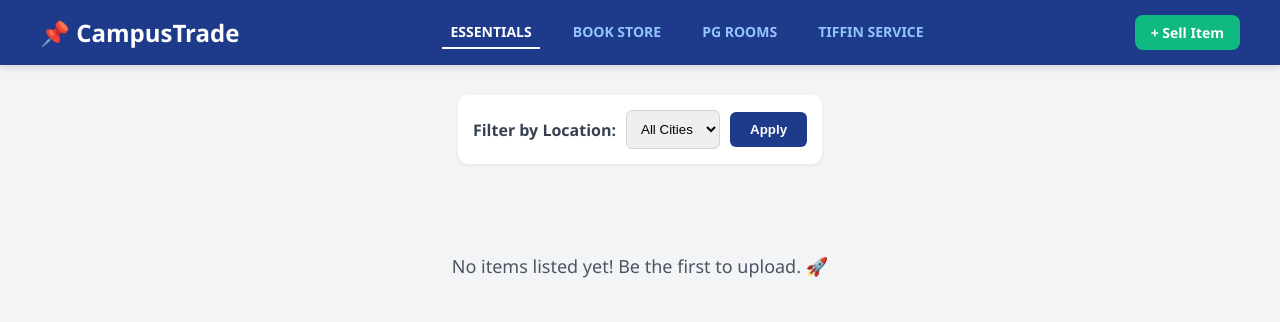
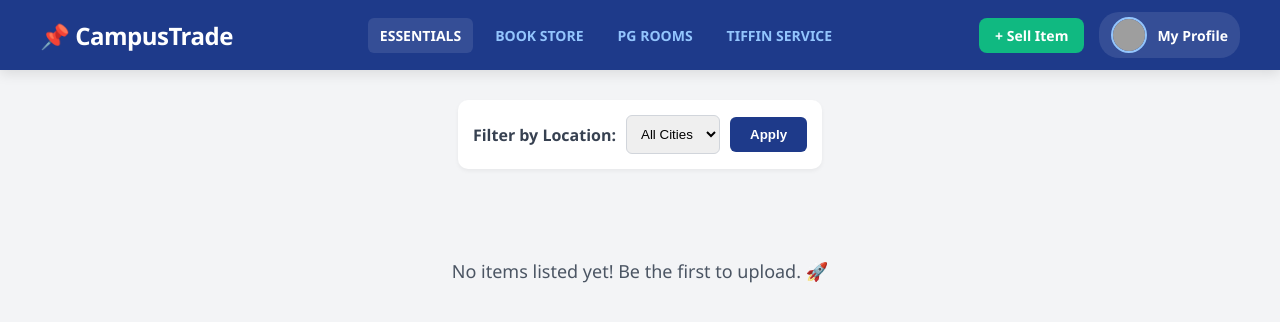
Before and after one commit to priyanshu1815/CampusTrade, a Flask app: page / in a window 1280 px wide. Shown: the top 322 px of the page. Run offline with Flask 3, Linux system fonts and the light colour scheme; the visitor is signed in with stand-in values (Sample User, id 1); data comes from the database, SQL or seed files in the repository; data that the repository does not hold is empty; grey boxes are pictures that could not be loaded.

Commit message:
Update index.html

```diff
--- a/templates/index.html
+++ b/templates/index.html
@@ -6,55 +6,68 @@
     <title>CampusTrade - Essentials</title>
     <style>
         body {
-            font-family: 'Segoe UI', sans-serif;
+            font-family: 'Segoe UI', system-ui, -apple-system, sans-serif;
             background-color: #f3f4f6;
             margin: 0;
             padding: 0;
         }
 
-        /* Responsive Navbar Container */
+        /* Premium & Professional Navbar */
         .navbar {
             background: #1e3a8a;
-            padding: 15px 20px;
+            padding: 12px 24px;
             display: flex;
             flex-direction: column;
             align-items: center;
             gap: 15px;
-            box-shadow: 0 4px 6px rgba(0, 0, 0, 0.1);
+            box-shadow: 0 4px 12px rgba(0, 0, 0, 0.1);
+        }
+
+        .nav-left {
+            display: flex;
+            align-items: center;
         }
 
         .nav-title {
             color: white;
             font-size: 24px;
-            font-weight: bold;
+            font-weight: 800;
             margin: 0;
-            text-align: center;
+            letter-spacing: -0.5px;
         }
 
-        /* Links block supporting wrapping on smaller screens */
+        /* Center Menu Links */
         .nav-links {
             display: flex;
             flex-wrap: wrap;
             justify-content: center;
             gap: 12px;
-            width: 100%;
         }
 
         .nav-links a {
             color: #93c5fd;
             text-decoration: none;
             font-weight: 600;
-            font-size: 13px;
+            font-size: 14px;
             text-transform: uppercase;
-            padding: 6px 8px;
-            transition: color 0.2s;
+            padding: 8px 12px;
+            border-radius: 6px;
+            transition: all 0.2s ease;
         }
 
         .nav-links a:hover, .nav-links a.active {
             color: white;
-            border-bottom: 2px solid white;
+            background: rgba(255, 255, 255, 0.1);
         }
 
+        /* Right Side: User Profile & Auth Section */
+        .nav-right {
+            display: flex;
+            align-items: center;
+            gap: 15px;
+        }
+
+        /* Sell Button */
         .btn-sell {
             background-color: #10b981;
             color: white;
@@ -62,9 +75,8 @@
             border-radius: 8px;
             text-decoration: none;
             font-weight: bold;
-            font-size: 13px;
+            font-size: 14px;
             transition: background 0.2s;
-            text-align: center;
             white-space: nowrap;
         }
 
@@ -72,7 +84,74 @@
             background-color: #059669;
         }
 
-        /* Main Content Section */
+        /* Sign In / Sign Up Buttons */
+        .auth-buttons {
+            display: flex;
+            align-items: center;
+            gap: 10px;
+        }
+
+        .btn-login {
+            color: white;
+            text-decoration: none;
+            font-weight: 600;
+            font-size: 14px;
+            padding: 8px 16px;
+            border-radius: 6px;
+            transition: background 0.2s;
+        }
+
+        .btn-login:hover {
+            background: rgba(255, 255, 255, 0.1);
+        }
+
+        .btn-register {
+            background: white;
+            color: #1e3a8a;
+            text-decoration: none;
+            font-weight: 700;
+            font-size: 14px;
+            padding: 8px 16px;
+            border-radius: 6px;
+            box-shadow: 0 2px 4px rgba(0,0,0,0.1);
+            transition: all 0.2s;
+        }
+
+        .btn-register:hover {
+            background: #f3f4f6;
+        }
+
+        /* User Profile Avatar Style */
+        .user-profile-nav {
+            display: flex;
+            align-items: center;
+            gap: 10px;
+            text-decoration: none;
+            background: rgba(255, 255, 255, 0.1);
+            padding: 5px 12px;
+            border-radius: 20px;
+            transition: background 0.2s;
+        }
+
+        .user-profile-nav:hover {
+            background: rgba(255, 255, 255, 0.2);
+        }
+
+        .user-avatar {
+            width: 32px;
+            height: 32px;
+            border-radius: 50%;
+            object-fit: cover;
+            border: 2px solid #93c5fd;
+        }
+
+        .user-name {
+            color: white;
+            font-weight: 600;
+            font-size: 14px;
+        }
+
+        /* Main Content Container */
         .container {
             max-width: 1200px;
             margin: 30px auto;
@@ -117,25 +196,16 @@
             font-weight: 500;
         }
 
-        /* Desktop layout (Laptop par automatic side-by-side ho jayega) */
-        @media (min-width: 768px) {
+        /* Desktop Layout - Side-by-Side Magic */
+        @media (min-width: 992px) {
             .navbar {
                 flex-direction: row;
                 justify-content: space-between;
-                padding: 15px 40px;
+                padding: 12px 40px;
             }
             .nav-links {
                 width: auto;
-                gap: 25px;
-            }
-            .nav-links a {
-                font-size: 14px;
-            }
-            .btn-sell {
-                font-size: 14px;
-            }
-            .nav-title {
-                text-align: left;
+                gap: 10px;
             }
         }
     </style>
@@ -143,14 +213,32 @@
 <body>
 
     <div class="navbar">
-        <h1 class="nav-title">📌 CampusTrade</h1>
+        <div class="nav-left">
+            <h1 class="nav-title">📌 CampusTrade</h1>
+        </div>
+
         <div class="nav-links">
             <a href="/" class="active">Essentials</a>
             <a href="/bookstore">Book Store</a>
             <a href="/rooms">PG Rooms</a>
             <a href="/tiffin">Tiffin Service</a>
         </div>
-        <a href="/upload" class="btn-sell">+ Sell Item</a>
+
+        <div class="nav-right">
+            <a href="/upload" class="btn-sell">+ Sell Item</a>
+
+            {% if session.get('user_id') or current_user.is_authenticated %}
+                <a href="/profile" class="user-profile-nav">
+                    <img src="{{ user_image or 'https://cdn-icons-png.flaticon.com/512/3135/3135715.png' }}" alt="Profile" class="user-avatar">
+                    <span class="user-name">My Profile</span>
+                </a>
+            {% else %}
+                <div class="auth-buttons">
+                    <a href="/login" class="btn-login">Sign In</a>
+                    <a href="/register" class="btn-register">Sign Up</a>
+                </div>
+            {% endif %}
+        </div>
     </div>
 
     <div class="container">
```
